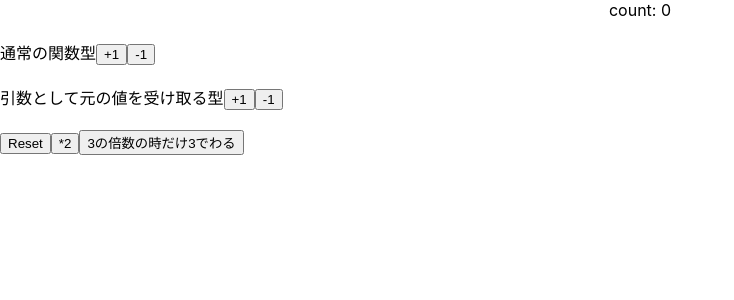
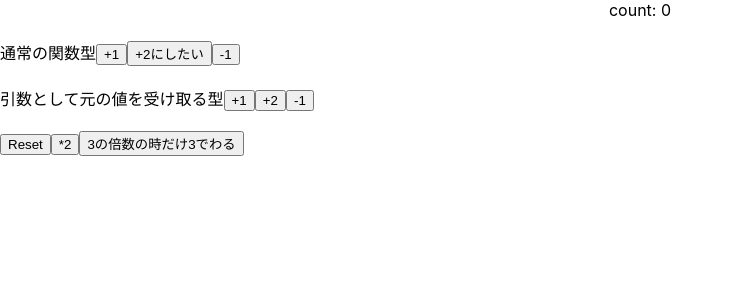
Before and after one commit to Takumikimura1899/hooks_practice, a React (Create React App) app: page / in a window 1280 px wide. Shown: the top 300 px of the page, without its empty margins (0-734 px from the left). Built offline with nearby package versions, Linux system fonts and the light colour scheme.

Commit message:
微修正

```diff
--- a/src/App.js
+++ b/src/App.js
@@ -7,9 +7,17 @@ function App() {
   console.log({ setCount });
 
   const increment = () => setCount(count + 1);
+  const incrementDouble = () => {
+    increment();
+    increment();
+  };
   const decrement = () => setCount(count - 1);
 
   const increment2 = () => setCount((prevCount) => prevCount + 1);
+  const increment2Double = () => {
+    increment2();
+    increment2();
+  };
   const decrement2 = () => setCount((prevCount) => prevCount - 1);
 
   const reset = () => setCount(0);
@@ -24,12 +32,14 @@ function App() {
       <div>
         <span>通常の関数型</span>
         <button onClick={increment}>+1</button>
+        <button onClick={incrementDouble}>+2にしたい</button>
         <button onClick={decrement}>-1</button>
       </div>
       <br />
       <div>
         <span>引数として元の値を受け取る型</span>
         <button onClick={increment2}>+1</button>
+        <button onClick={increment2Double}>+2</button>
         <button onClick={decrement2}>-1</button>
       </div>
       <br />
```
